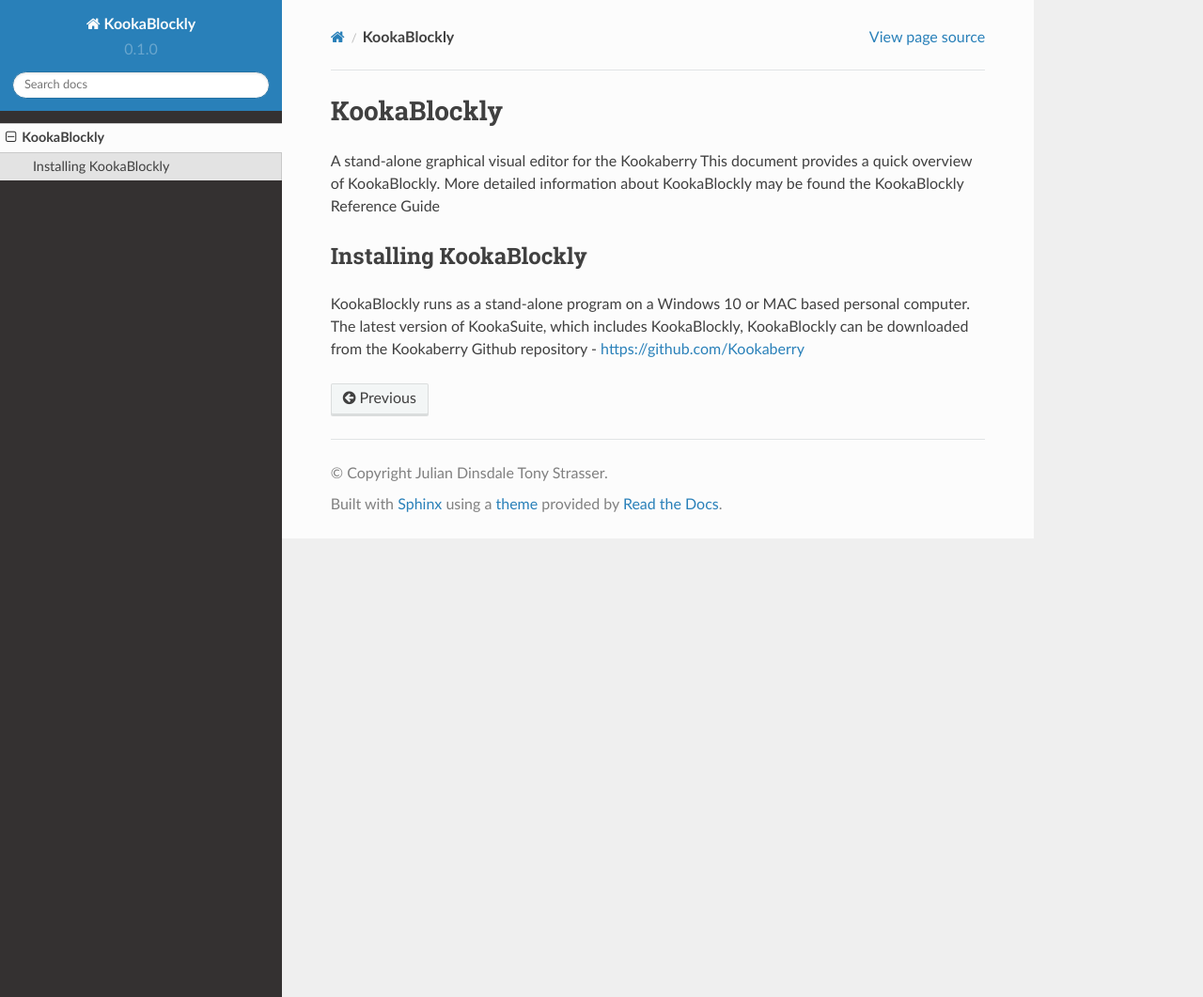
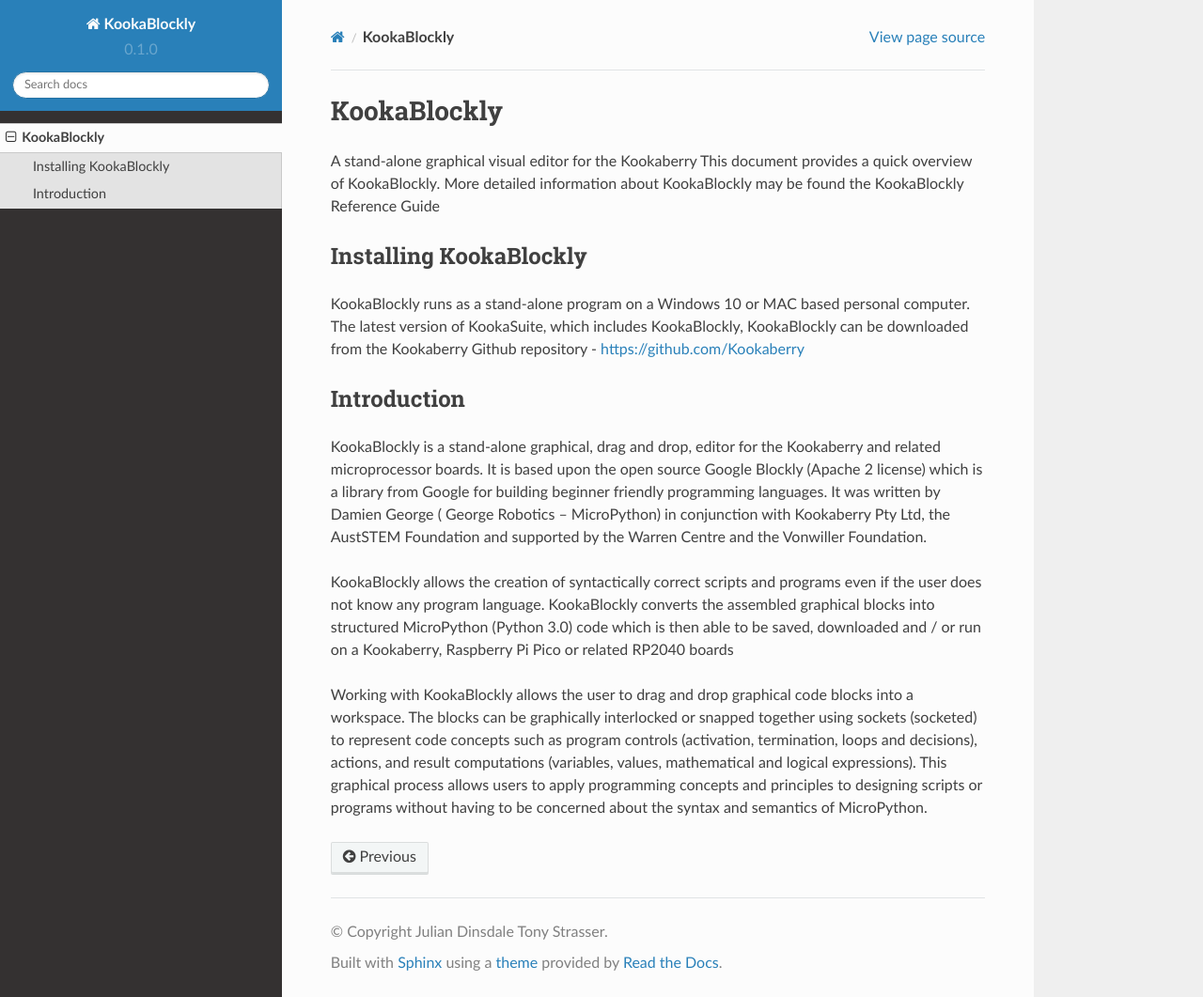
Before and after one commit to JulianDinsdale/KookaBlockly, a Sphinx documentation site: the page built from docs/source/KookaBlockly_Overview.rst, in a window 1280 px wide and 1061 px high. Shown: the whole window at 94% size. Built offline with Sphinx 7.4.7 and the Read the Docs theme 2.0.0, drawn with Linux system fonts in a browser that asks for light colours.

Commit message:
Introduction Text

```diff
--- a/docs/source/KookaBlockly_Overview.rst
+++ b/docs/source/KookaBlockly_Overview.rst
@@ -15,3 +15,26 @@
 The latest version of KookaSuite, which includes KookaBlockly,  KookaBlockly can be downloaded
 from the Kookaberry Github repository -
 https://github.com/Kookaberry
+
+
+
+Introduction
+------------
+
+KookaBlockly is a stand-alone graphical, drag and drop, editor for the Kookaberry and related microprocessor
+boards.  It is based upon the open source Google Blockly (Apache 2 license) which is a library from Google
+for building beginner friendly programming languages.  It was written by Damien George
+( George Robotics – MicroPython)  in conjunction with Kookaberry Pty Ltd, the AustSTEM Foundation and
+supported by the Warren Centre and the Vonwiller Foundation.
+
+KookaBlockly allows the creation of syntactically correct scripts and programs even if the user does not
+know any program language.  KookaBlockly converts the assembled graphical blocks into structured MicroPython
+(Python 3.0) code which is then able to be saved, downloaded and / or run on a Kookaberry, Raspberry Pi Pico
+or related RP2040 boards
+
+Working with KookaBlockly allows the user to drag and drop graphical code blocks into a workspace.
+The blocks can be graphically interlocked or snapped together using sockets (socketed) to represent code
+concepts such as program controls (activation, termination, loops and decisions), actions, and result
+computations (variables, values, mathematical and logical expressions).  This graphical process allows
+users to apply programming concepts and principles to designing scripts or programs without having to be
+concerned about the syntax and semantics of MicroPython.
```
